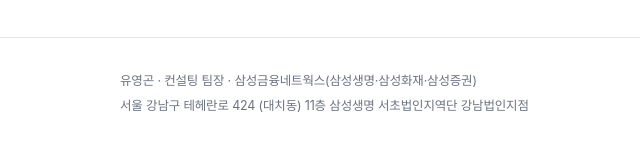
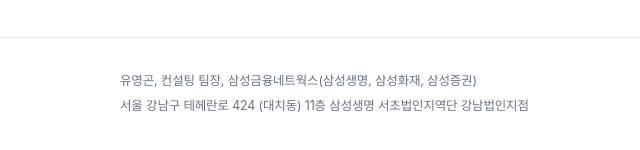
Before and after one commit to freelandx-ops/profile, a plain HTML site: page business/index.html in a window 1280 px wide. Shown: the part 9055-9205 px from the top of the page, 0-640 px from the left. Drawn offline with Linux system fonts and the light colour scheme; a web font is replaced by a local one.

Commit message:
비즈니스 페이지 꼬리 가운뎃점을 쉼표로

```diff
--- a/business/index.html
+++ b/business/index.html
@@ -544,7 +544,7 @@ footer p{margin:4px 0}
 </div></section>
 
 <footer><div class="wrap">
-  <p>유영곤 · 컨설팅 팀장 · 삼성금융네트웍스(삼성생명·삼성화재·삼성증권)</p>
+  <p>유영곤, 컨설팅 팀장, 삼성금융네트웍스(삼성생명, 삼성화재, 삼성증권)</p>
   <p>서울 강남구 테헤란로 424 (대치동) 11층 삼성생명 서초법인지역단 강남법인지점</p>
 </div></footer>
 
```
